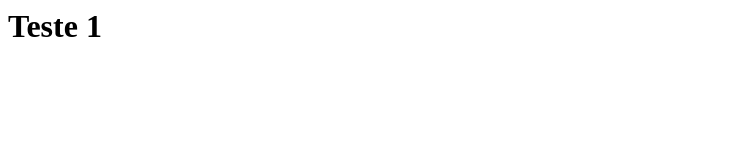
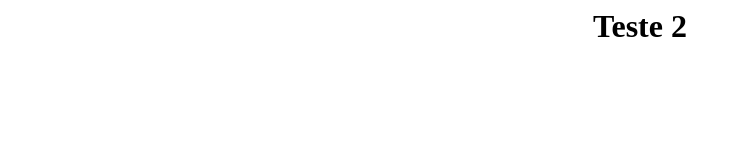
Before and after one commit to Maol1911/teste1, a plain HTML site: page index.html in a window 1280 px wide. Shown: the whole page, without its empty margins (0-741 px from the left). Drawn offline with Linux system fonts and the light colour scheme.

Commit message:
Update index.html

```diff
--- a/index.html
+++ b/index.html
@@ -2,7 +2,7 @@
 <head>
 <title>teste 1</title>
 </head>
-<body>
-<h1>Teste 1</h1>
+<body align="center">
+<h1>Teste 2</h1>
 </body>
 </html>
```
